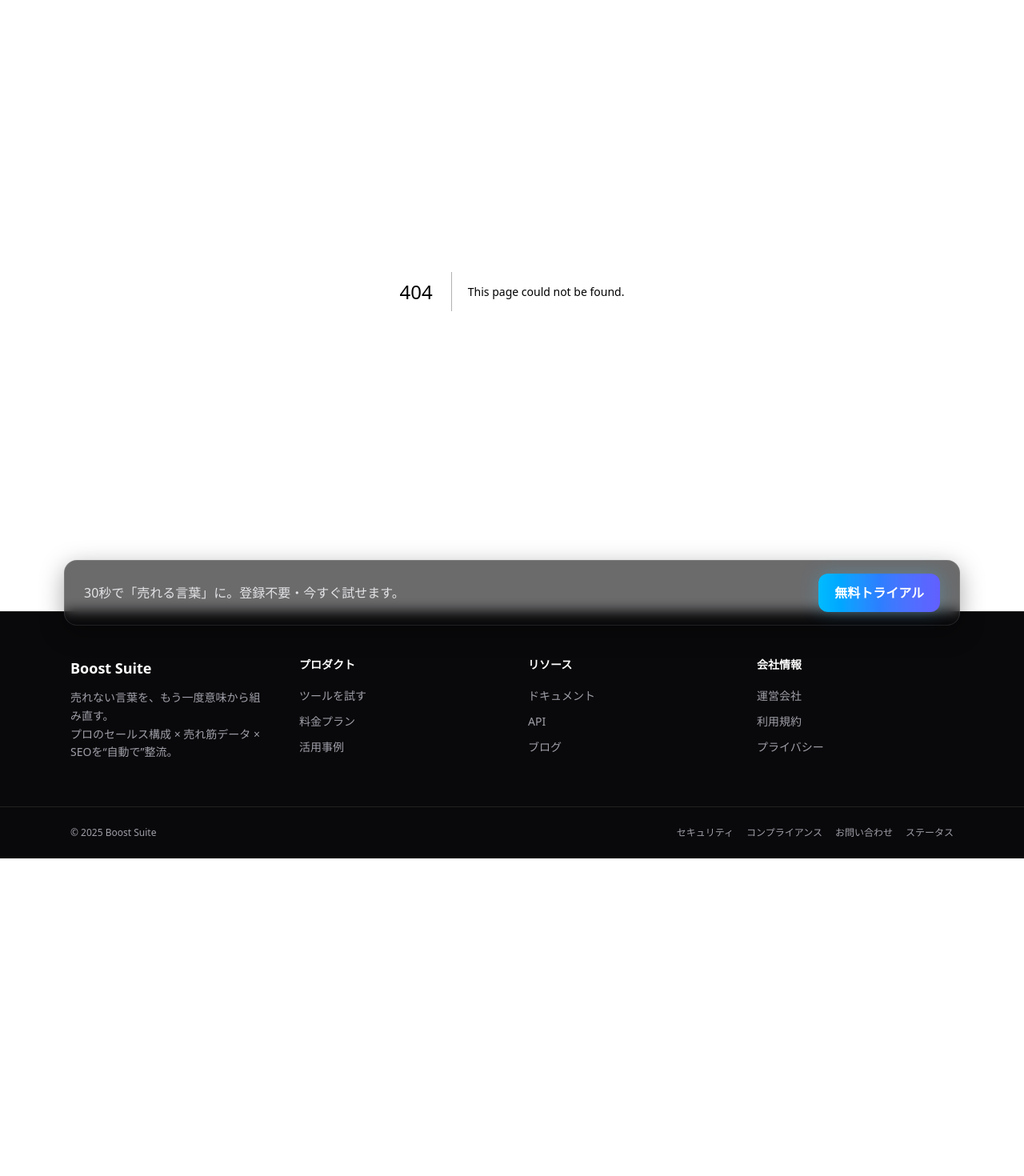
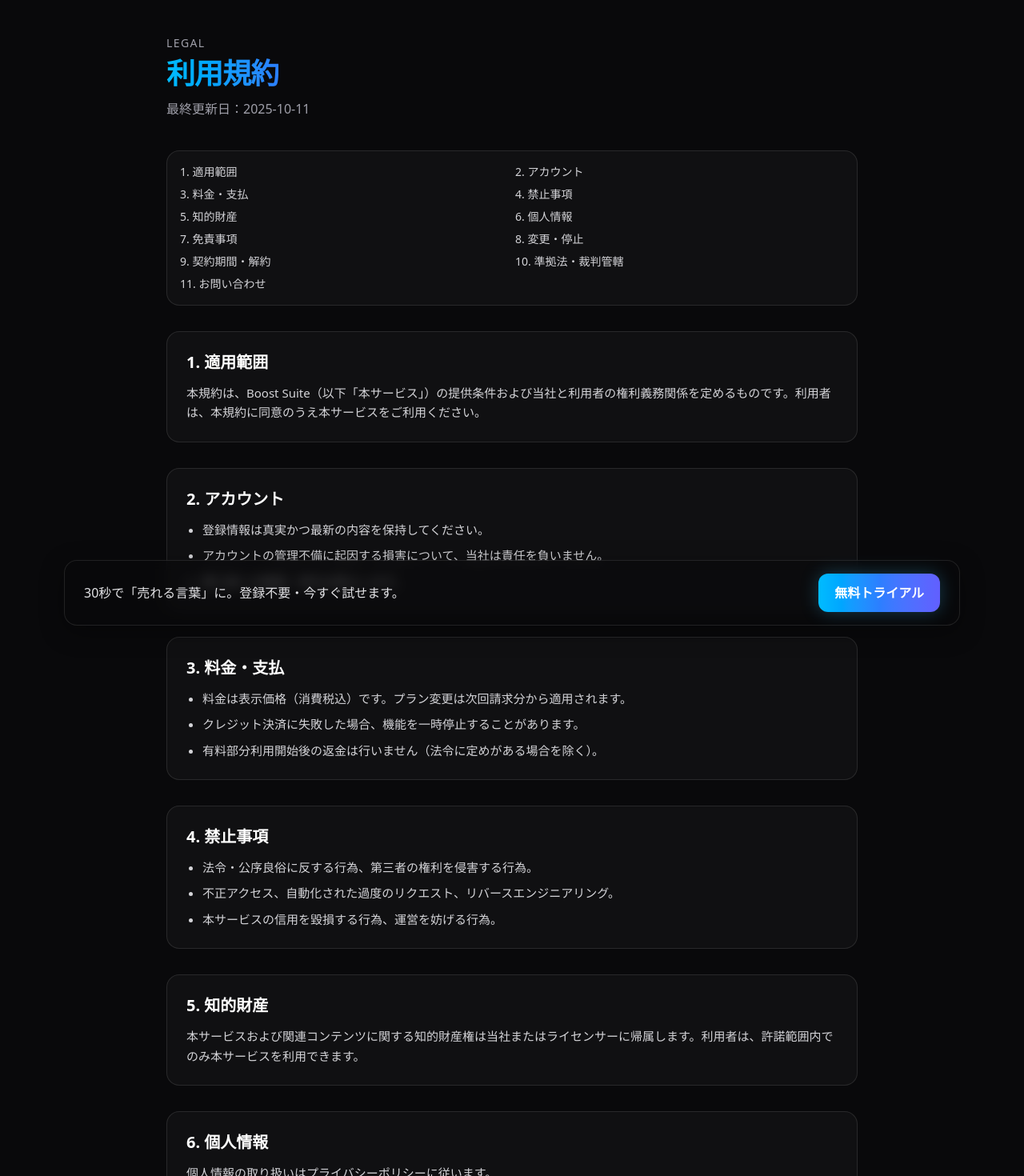
Before and after one commit to Waltz0820/boostsuite-app, a Next.js app: page /terms in a window 1280 px wide. Before the commit this address had no page. Shown: the part 100-1570 px from the top of the page at 80% size. Before the commit the page ends 1173 px from the top, so only its background shows below. Built offline with nearby package versions, Linux system fonts and the light colour scheme.

Commit message:
feat: 変更内容

```diff
--- /dev/null
+++ b/app/terms/page.tsx
@@ -0,0 +1,162 @@
+// /app/terms/page.tsx
+import type { Metadata } from "next";
+import Link from "next/link";
+
+export const metadata: Metadata = {
+  title: "利用規約 – Boost Suite",
+  description:
+    "Boost Suite のご利用にあたって適用される利用規約です。サービスの提供条件、禁止事項、免責事項などをご確認ください。",
+  openGraph: {
+    title: "利用規約 – Boost Suite",
+    description:
+      "Boost Suite のご利用にあたって適用される利用規約です。サービスの提供条件、禁止事項、免責事項などをご確認ください。",
+  },
+};
+
+export default function TermsPage() {
+  return (
+    <section className="relative bg-zinc-950 py-20 text-white">
+      {/* ごく薄い放射グラデ（LPトーン継承） */}
+      <div
+        aria-hidden
+        className="pointer-events-none absolute inset-0 bg-gradient-radial from-cyan-500/10 via-transparent to-transparent"
+        style={{
+          maskImage:
+            "radial-gradient(60% 60% at 50% 50%, rgba(0,0,0,0.9) 30%, rgba(0,0,0,1) 100%)",
+        }}
+      />
+
+      <div className="relative mx-auto max-w-4xl px-4">
+        {/* ヘッダ */}
+        <header className="mb-10">
+          <p className="text-xs md:text-sm tracking-widest text-zinc-400 uppercase">
+            Legal
+          </p>
+          <h1 className="mt-2 text-3xl md:text-4xl font-extrabold tracking-tight">
+            <span className="bg-gradient-to-r from-sky-400 to-blue-500 bg-clip-text text-transparent">
+              利用規約
+            </span>
+          </h1>
+          <p className="mt-3 text-zinc-400">最終更新日：2025-10-11</p>
+        </header>
+
+        {/* 目次 */}
+        <nav className="mb-8 rounded-2xl border border-white/10 bg-white/[0.03] p-4">
+          <ul className="grid gap-2 text-sm text-zinc-300 md:grid-cols-2">
+            <li><a className="hover:text-white" href="#scope">1. 適用範囲</a></li>
+            <li><a className="hover:text-white" href="#account">2. アカウント</a></li>
+            <li><a className="hover:text-white" href="#fees">3. 料金・支払</a></li>
+            <li><a className="hover:text-white" href="#usage">4. 禁止事項</a></li>
+            <li><a className="hover:text-white" href="#ip">5. 知的財産</a></li>
+            <li><a className="hover:text-white" href="#privacy">6. 個人情報</a></li>
+            <li><a className="hover:text-white" href="#warranty">7. 免責事項</a></li>
+            <li><a className="hover:text-white" href="#suspension">8. 変更・停止</a></li>
+            <li><a className="hover:text-white" href="#termination">9. 契約期間・解約</a></li>
+            <li><a className="hover:text-white" href="#governing-law">10. 準拠法・裁判管轄</a></li>
+            <li><a className="hover:text-white" href="#contact">11. お問い合わせ</a></li>
+          </ul>
+        </nav>
+
+        {/* 本文 */}
+        <div className="space-y-8">
+          <Section id="scope" title="1. 適用範囲">
+            <p>
+              本規約は、Boost Suite（以下「本サービス」）の提供条件および当社と利用者の権利義務関係を定めるものです。利用者は、本規約に同意のうえ本サービスをご利用ください。
+            </p>
+          </Section>
+
+          <Section id="account" title="2. アカウント">
+            <ul className="list-disc pl-5 space-y-2">
+              <li>登録情報は真実かつ最新の内容を保持してください。</li>
+              <li>アカウントの管理不備に起因する損害について、当社は責任を負いません。</li>
+              <li>第三者への譲渡・貸与は禁止します。</li>
+            </ul>
+          </Section>
+
+          <Section id="fees" title="3. 料金・支払">
+            <ul className="list-disc pl-5 space-y-2">
+              <li>料金は表示価格（消費税込）です。プラン変更は次回請求分から適用されます。</li>
+              <li>クレジット決済に失敗した場合、機能を一時停止することがあります。</li>
+              <li>有料部分利用開始後の返金は行いません（法令に定めがある場合を除く）。</li>
+            </ul>
+          </Section>
+
+          <Section id="usage" title="4. 禁止事項">
+            <ul className="list-disc pl-5 space-y-2">
+              <li>法令・公序良俗に反する行為、第三者の権利を侵害する行為。</li>
+              <li>不正アクセス、自動化された過度のリクエスト、リバースエンジニアリング。</li>
+              <li>本サービスの信用を毀損する行為、運営を妨げる行為。</li>
+            </ul>
+          </Section>
+
+          <Section id="ip" title="5. 知的財産">
+            <p>
+              本サービスおよび関連コンテンツに関する知的財産権は当社またはライセンサーに帰属します。利用者は、許諾範囲内でのみ本サービスを利用できます。
+            </p>
+          </Section>
+
+          <Section id="privacy" title="6. 個人情報">
+            <p>
+              個人情報の取り扱いは<Link className="underline decoration-white/30 hover:text-white" href="/privacy">プライバシーポリシー</Link>に従います。
+            </p>
+          </Section>
+
+          <Section id="warranty" title="7. 免責事項">
+            <ul className="list-disc pl-5 space-y-2">
+              <li>本サービスは現状有姿で提供され、特定目的適合性等の黙示の保証を行いません。</li>
+              <li>利用者間または第三者との紛争について、当社は責任を負いません。</li>
+              <li>当社の故意または重過失による場合を除き、損害賠償責任は月額利用料金の総額を上限とします。</li>
+            </ul>
+          </Section>
+
+          <Section id="suspension" title="8. 変更・停止">
+            <p>
+              当社は、事前通知のうえ本サービスの内容変更・提供停止を行うことがあります（緊急時はこの限りではありません）。
+            </p>
+          </Section>
+
+          <Section id="termination" title="9. 契約期間・解約">
+            <ul className="list-disc pl-5 space-y-2">
+              <li>解約はダッシュボードからいつでも可能です。解約月末日まで利用できます。</li>
+              <li>規約違反が判明した場合、当社はアカウント停止・解除を行うことがあります。</li>
+            </ul>
+          </Section>
+
+          <Section id="governing-law" title="10. 準拠法・裁判管轄">
+            <p>
+              本規約は日本法に準拠します。本サービスに関して紛争が生じた場合、当社所在地を管轄する裁判所を第一審の専属的合意管轄裁判所とします。
+            </p>
+          </Section>
+
+          <Section id="contact" title="11. お問い合わせ">
+            <p>
+              本規約に関するお問い合わせは、<Link href="/contact" className="underline decoration-white/30 hover:text-white">お問い合わせページ</Link>よりご連絡ください。
+            </p>
+          </Section>
+
+          <div className="pt-6 border-t border-white/10 text-xs text-zinc-500">
+            © {new Date().getFullYear()} Boost Suite
+          </div>
+        </div>
+      </div>
+    </section>
+  );
+}
+
+/* ---------- 小さめの共通セクション ---------- */
+function Section({
+  id,
+  title,
+  children,
+}: {
+  id: string;
+  title: string;
+  children: React.ReactNode;
+}) {
+  return (
+    <section id={id} className="rounded-2xl border border-white/10 bg-white/[0.03] p-6">
+      <h2 className="text-lg md:text-xl font-bold text-white">{title}</h2>
+      <div className="mt-3 text-[15px] leading-relaxed text-zinc-300">{children}</div>
+    </section>
+  );
+}
```
